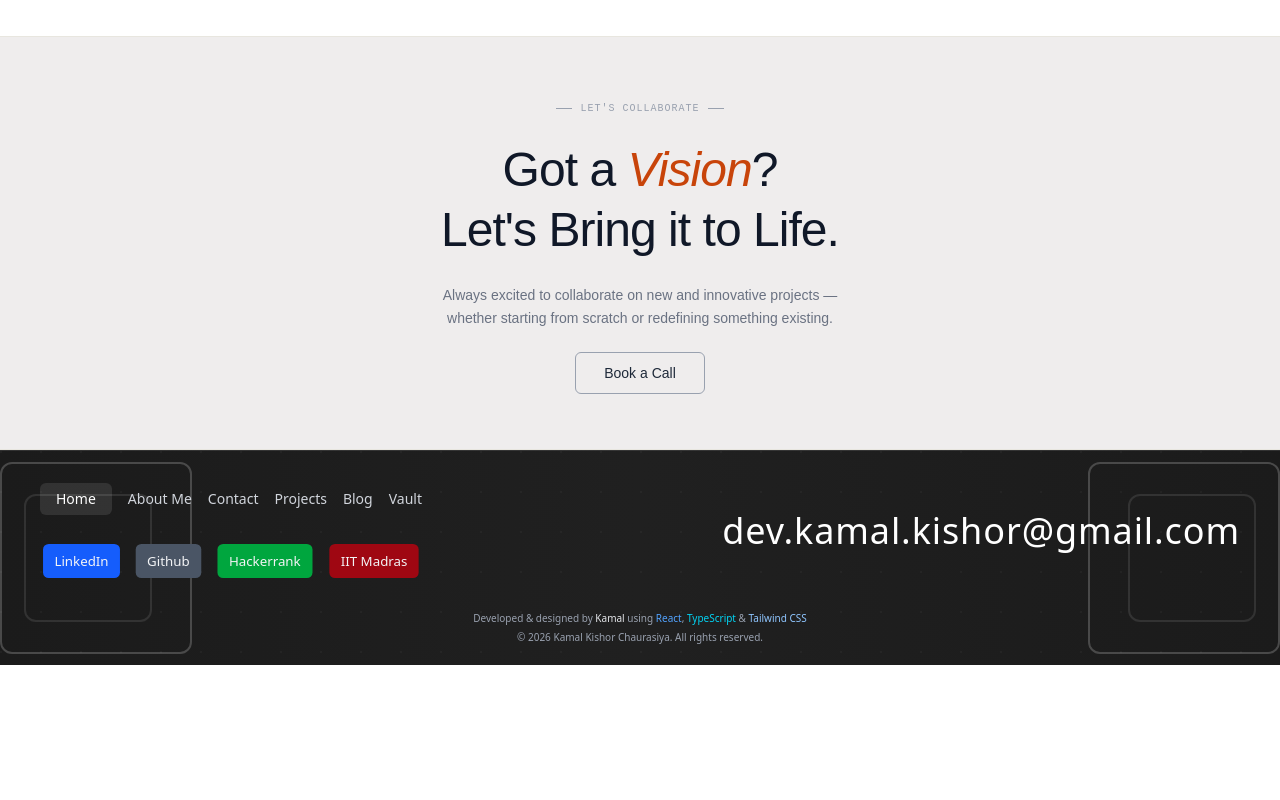
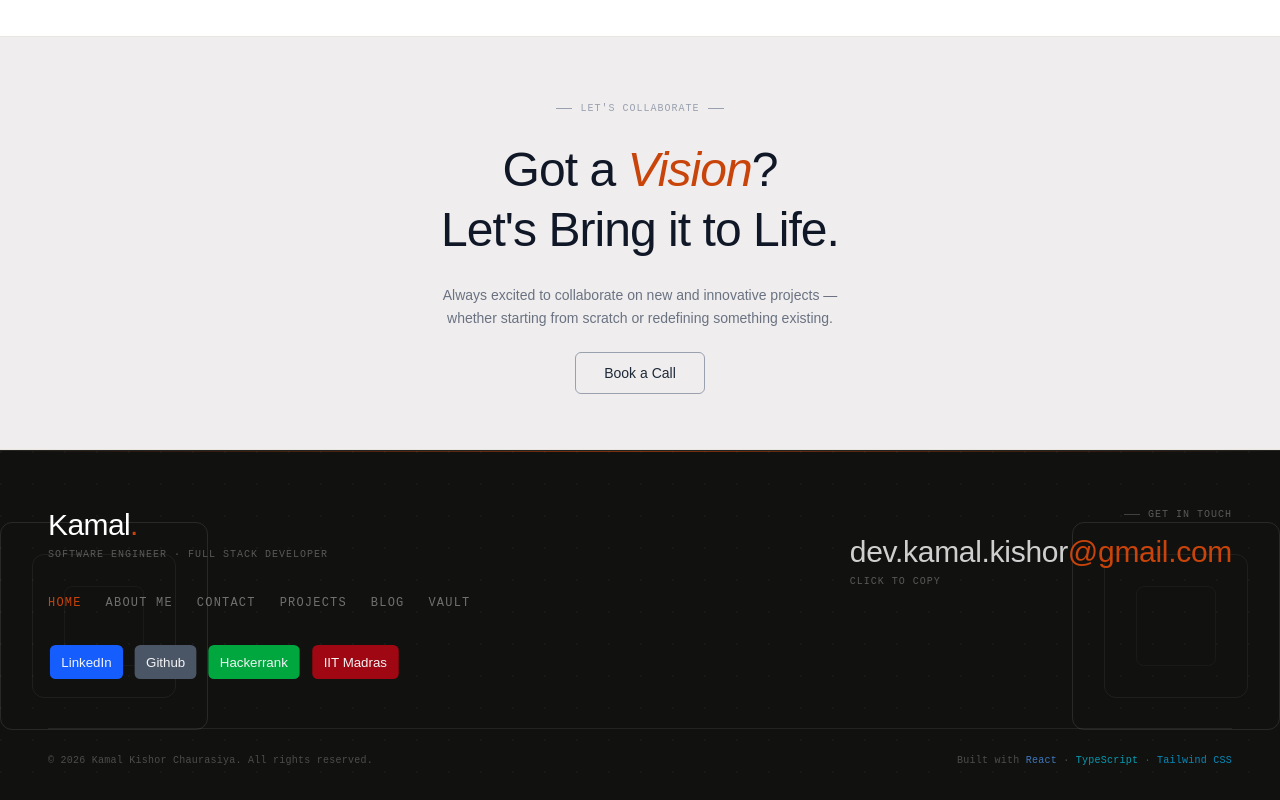
Before and after one commit to kkamal11/kkamal11.github.io, a React (Vite) app: page / in a window 1280 px wide. Shown: the part 3329-4129 px from the top of the page. Before the commit the page ends 3994 px from the top, so only its background shows below. Built offline with nearby package versions, Linux system fonts and the light colour scheme.

Commit message:
page-enhancement

```diff
--- a/src/components/layout/Footer.tsx
+++ b/src/components/layout/Footer.tsx
@@ -1,34 +1,92 @@
 import { NavLink } from "react-router-dom";
 import { SocialButton } from "../SocialButtons";
 import Reveal from "../Reveal";
-import {links} from "../../utils/AppConstants"
+import { links } from "../../utils/AppConstants";
+import { useState } from "react";
 
 export default function Footer() {
+  const [copied, setCopied] = useState(false);
+
+  const copyEmail = () => {
+    navigator.clipboard.writeText("dev.kamal.kishor@gmail.com");
+    setCopied(true);
+    setTimeout(() => setCopied(false), 2000);
+  };
 
   return (
-    <footer className="relative w-full bg-gradient-to-r from-[#1b1b1b] via-[#202020] to-[#1b1b1b] border-t border-white/10 overflow-hidden group">
-      {/* Decorative squares */}
-      <div className="absolute left-0 top-1/2 -translate-y-1/2 w-48 h-48 border-2 border-white/20 rounded-xl transition-all duration-500 group-hover:scale-105 group-hover:opacity-90" />
-      <div className="absolute left-6 top-1/2 -translate-y-1/2 w-32 h-32 border-2 border-white/10 rounded-xl transition-all duration-500 delay-75 group-hover:scale-110 group-hover:opacity-80" />
+    <footer
+      style={{ fontFamily: "'DM Sans', sans-serif" }}
+      className="relative w-full bg-[#111110] border-t border-white/8 overflow-hidden group"
+    >
+      {/* ── Dot grid ── */}
+      <div className="absolute inset-0 bg-[radial-gradient(circle_at_1px_1px,rgba(255,255,255,0.03)_1px,transparent_0)] bg-[size:32px_32px] pointer-events-none" />
 
-      <div className="absolute right-0 top-1/2 -translate-y-1/2 w-48 h-48 border-2 border-white/20 rounded-xl transition-all duration-500 group-hover:scale-105 group-hover:opacity-90" />
-      <div className="absolute right-6 top-1/2 -translate-y-1/2 w-32 h-32 border-2 border-white/10 rounded-xl transition-all duration-500 delay-75 group-hover:scale-110 group-hover:opacity-80" />
+      {/* ── Top accent line ── */}
+      <div className="absolute top-0 left-0 right-0 h-px bg-gradient-to-r from-transparent via-[#c8440a]/60 to-transparent" />
 
-      <div className="absolute inset-0 bg-[radial-gradient(circle_at_1px_1px,rgba(255,255,255,0.03)_1px,transparent_0)] bg-[size:40px_40px] pointer-events-none" />
+      {/* ── Decorative squares — left ── */}
+      <div className="absolute left-0 top-1/2 -translate-y-1/2 pointer-events-none">
+        <div className="w-52 h-52 border border-white/10 rounded-xl
+          transition-all duration-700 ease-out
+          group-hover:scale-105 group-hover:border-white/20 group-hover:rotate-3" />
+        <div className="absolute inset-0 m-8 border border-white/6 rounded-xl
+          transition-all duration-700 ease-out delay-75
+          group-hover:scale-110 group-hover:border-[#c8440a]/20 group-hover:-rotate-2" />
+        <div className="absolute inset-0 m-16 border border-white/4 rounded-lg
+          transition-all duration-700 ease-out delay-150
+          group-hover:scale-125 group-hover:border-white/10" />
+      </div>
 
-      <div className="relative max-w-7xl mx-auto px-10 py-8 flex flex-col sm:flex-row space-y-7 sm:space-y-0 items-center justify-between">
-        {/* Left */}
-        <Reveal hiddenClass="opacity-0 -translate-x-16">
-            <div className="flex flex-col gap-4 items-center">
-              <nav className="flex items-center gap-4 text-sm text-gray-300">
+      {/* ── Decorative squares — right ── */}
+      <div className="absolute right-0 top-1/2 -translate-y-1/2 pointer-events-none">
+        <div className="w-52 h-52 border border-white/10 rounded-xl
+          transition-all duration-700 ease-out
+          group-hover:scale-105 group-hover:border-white/20 group-hover:-rotate-3" />
+        <div className="absolute inset-0 m-8 border border-white/6 rounded-xl
+          transition-all duration-700 ease-out delay-75
+          group-hover:scale-110 group-hover:border-[#c8440a]/20 group-hover:rotate-2" />
+        <div className="absolute inset-0 m-16 border border-white/4 rounded-lg
+          transition-all duration-700 ease-out delay-150
+          group-hover:scale-125 group-hover:border-white/10" />
+      </div>
+
+      {/* ── Content ── */}
+      <div className="relative max-w-7xl mx-auto px-6 md:px-12 pt-14 pb-8">
+
+        {/* Main row */}
+        <div className="grid grid-cols-1 md:grid-cols-[1fr_auto] gap-12 md:gap-6 items-start pb-12 border-b border-white/8">
+
+          {/* Left — wordmark + nav + socials */}
+          <Reveal hiddenClass="opacity-0 -translate-x-8">
+            <div className="flex flex-col gap-8">
+
+              {/* Wordmark */}
+              <div>
+                <p
+                  style={{ fontFamily: "'DM Sans', sans-serif", letterSpacing: "-0.02em" }}
+                  className="text-3xl font-light text-white"
+                >
+                  Kamal<span className="text-[#c8440a]">.</span>
+                </p>
+                <p
+                  style={{ fontFamily: "'DM Mono', monospace" }}
+                  className="text-[10px] tracking-widest uppercase text-white/30 mt-1"
+                >
+                  Software Engineer · Full Stack Developer
+                </p>
+              </div>
+
+              {/* Nav */}
+              <nav className="flex flex-wrap gap-x-6 gap-y-2">
                 {links.map((link) => (
                   <NavLink
                     key={link.to}
                     to={link.to}
+                    style={{ fontFamily: "'DM Mono', monospace" }}
                     className={({ isActive }) =>
-                      isActive
-                        ? "px-4 py-1.5 rounded-md bg-white/10 text-white flex-shrink-0"
-                        : "hover:text-white hover:scale-[1.03] transition duration-200 flex-shrink-0"
+                      `text-[12px] tracking-widest uppercase transition-colors duration-200 ${
+                        isActive ? "text-[#c8440a]" : "text-white/40 hover:text-white hover:scale-105"
+                      }`
                     }
                   >
                     {link.name}
@@ -36,36 +94,77 @@ export default function Footer() {
                 ))}
               </nav>
 
-              <div className="pt-3 flex gap-3 justify-center sm:justify-start overflow-x-auto no-scrollbar whitespace-nowrap">
-                <SocialButton link="https://www.linkedin.com/in/kkamal11" name="LinkedIn" bgColor="blue" />
-                <SocialButton link="https://github.com/kkamal11" name="Github" bgColor="gray" />
-                <SocialButton link="https://www.hackerrank.com/profile/kishorkamal7091" name="Hackerrank" bgColor="green" />
+              {/* Socials */}
+              <div className="flex flex-wrap gap-2">
+                <SocialButton link="https://www.linkedin.com/in/kkamal11" name="LinkedIn" bgColor="blue"   />
+                <SocialButton link="https://github.com/kkamal11" name="Github" bgColor="gray"   />
+                <SocialButton link="https://www.hackerrank.com/profile/kishorkamal7091" name="Hackerrank" bgColor="green"  />
                 <SocialButton link="https://app.onlinedegree.iitm.ac.in/student/21F2000804" name="IIT Madras" bgColor="maroon" />
               </div>
             </div>
-        </Reveal>
-        {/* Right email */}
-        <Reveal hiddenClass="opacity-0 translate-x-16">
-          <div className="text-xl sm:text-3xl md:text-4xl font-light tracking-wide text-white">
-            dev.kamal.kishor@gmail.com
+          </Reveal>
+
+          {/* Right — email */}
+          <Reveal hiddenClass="opacity-0 translate-x-8">
+            <div className="flex flex-col items-start md:items-end gap-3">
+              <span
+                style={{ fontFamily: "'DM Mono', monospace" }}
+                className="text-[10px] tracking-widest uppercase text-white/30 flex items-center gap-2"
+              >
+                <span className="w-4 h-px bg-white/20 inline-block" />
+                Get in touch
+              </span>
+
+              <button onClick={copyEmail} className="group/email text-left">
+                <p
+                  style={{ fontFamily: "'DM Sans', sans-serif", letterSpacing: "-0.01em" }}
+                  className="text-xl sm:text-2xl md:text-3xl font-light text-white/80
+                    group-hover/email:text-white transition-colors duration-200"
+                >
+                  dev.kamal.kishor
+                  <span className="text-[#c8440a]">@gmail.com</span>
+                </p>
+                <span
+                  style={{ fontFamily: "'DM Mono', monospace" }}
+                  className="text-[10px] tracking-widest uppercase mt-1 flex items-center gap-1.5"
+                >
+                  {copied ? (
+                    <span className="text-emerald-400">✓ Copied</span>
+                  ) : (
+                    <span className="text-white/30 group-hover/email:text-white/60 transition-colors cursor-pointer">
+                      Click to copy
+                    </span>
+                  )}
+                </span>
+              </button>
+            </div>
+          </Reveal>
+        </div>
+
+        {/* Bottom bar */}
+        <Reveal hiddenClass="opacity-0 translate-y-2">
+          <div className="pt-6 flex flex-col sm:flex-row items-center justify-between gap-3">
+            <p
+              style={{ fontFamily: "'DM Mono', monospace" }}
+              className="text-[10px] tracking-wide text-white/25"
+            >
+              © {new Date().getFullYear()} Kamal Kishor Chaurasiya. All rights reserved.
+            </p>
+            <p
+              style={{ fontFamily: "'DM Mono', monospace" }}
+              className="text-[10px] tracking-wide text-white/25"
+            >
+              Built with{" "}
+              <span className="text-blue-400/70">React</span>
+              {" · "}
+              <span className="text-cyan-400/70">TypeScript</span>
+              {" · "}
+              <span className="text-sky-400/70">Tailwind CSS</span>
+            </p>
           </div>
         </Reveal>
+
       </div>
-
-      {/* Bottom credit */}
-      <Reveal hiddenClass="opacity-0 translate-y-2 scale-95">
-        <div className="relative text-center text-[10px] text-gray-400 pb-5 px-2">
-          <div>
-            Developed & designed by <a href="https://github.com/kkamal11" target="_blank" className="text-gray-200 font-medium">Kamal</a> using{" "}
-            <span className="text-blue-400">React</span>, {" "}
-            <span className="text-cyan-400">TypeScript</span> &{" "}
-            <span className="text-blue-300">Tailwind CSS</span>
-          </div>
-          <div className="pt-1">
-             © {new Date().getFullYear()} Kamal Kishor Chaurasiya. All rights reserved.
-          </div>
-        </div>
-      </Reveal>
     </footer>
   );
 }
```
